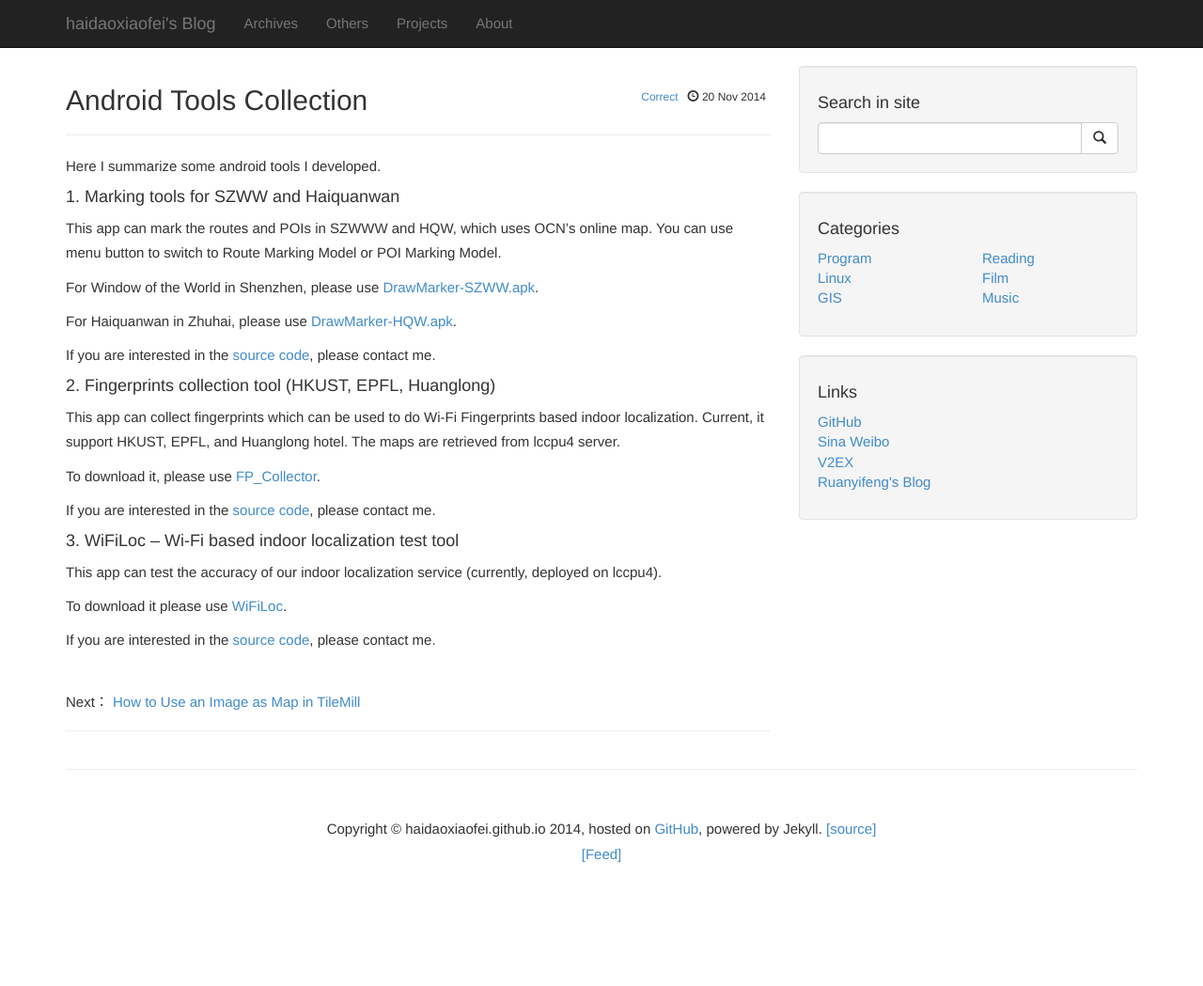
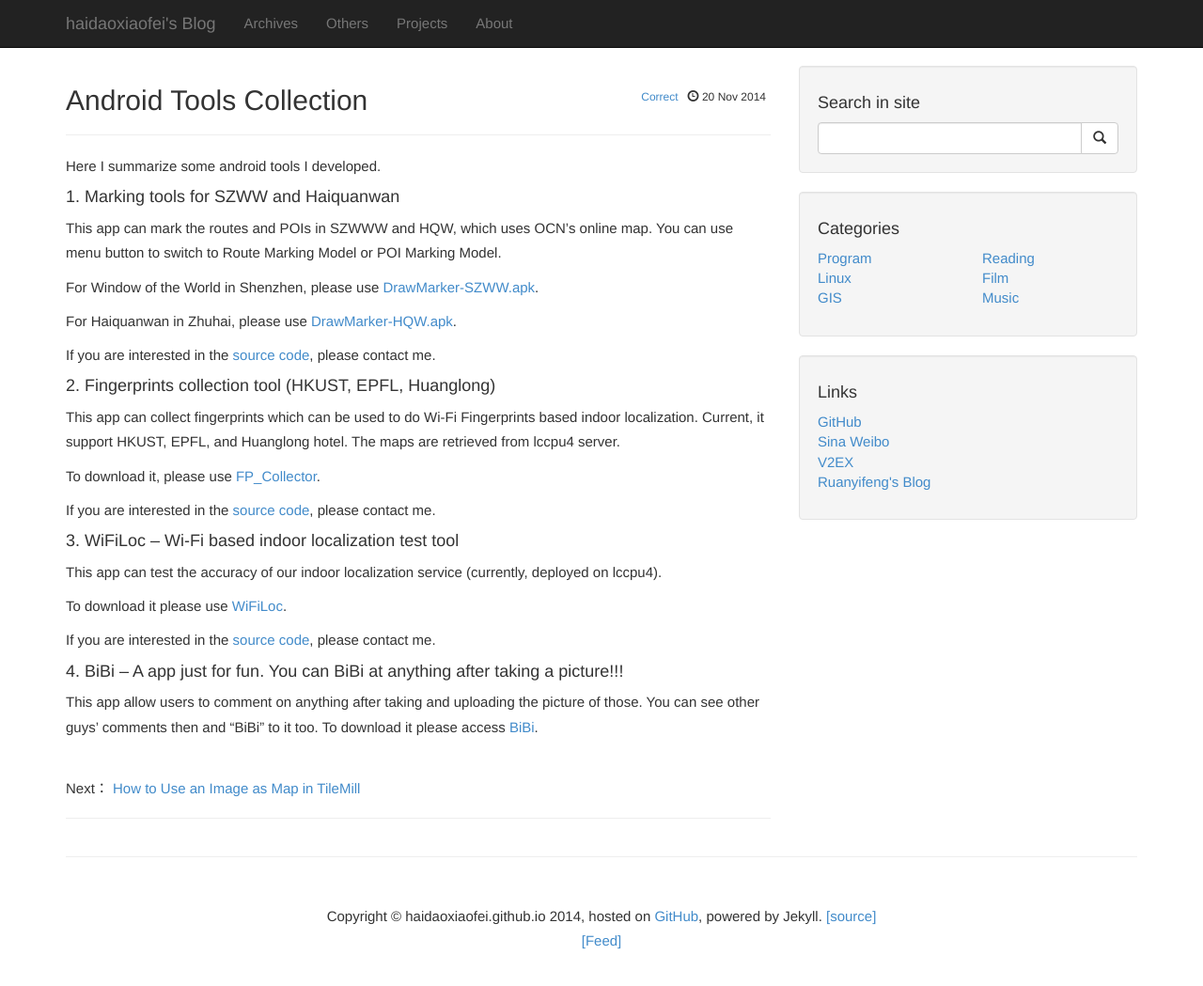
Before and after one commit to haidaoxiaofei/haidaoxiaofei.github.io, a Jekyll site: the page built from _posts/2014-11-20-android-tools-collection.md, in a window 1280 px wide and 1074 px high. Shown: the top 1049 px of the window at 94% size. Built offline with Jekyll 4.4.1, drawn with Linux system fonts in a browser that asks for light colours; Markdown is read by kramdown in place of the engine named in the settings; comment, search, counter and statistics services are not loaded.

Commit message:
add bibi

```diff
--- a/_posts/2014-11-20-android-tools-collection.md
+++ b/_posts/2014-11-20-android-tools-collection.md
@@ -32,3 +32,8 @@ This app can test the accuracy of our indoor localization service (currently, de
 To download it please use [WiFiLoc](http://haidaoxiaofei.me/d/WiFiLoc.apk).
 
 If you are interested in the [source code](https://bitbucket.org/haidaoxiaofei/wifilocalization), please contact me.
+
+
+####4. BiBi -- A app just for fun. You can BiBi at anything after taking a picture!!!
+This app allow users to comment on anything after taking and uploading the picture of those. You can see other guys' comments then and "BiBi" to it too.
+To download it please access [BiBi](http://haidaoxiaofei.me/d/bibi.apk).
```
Also changed, not shown: 1 other file.
